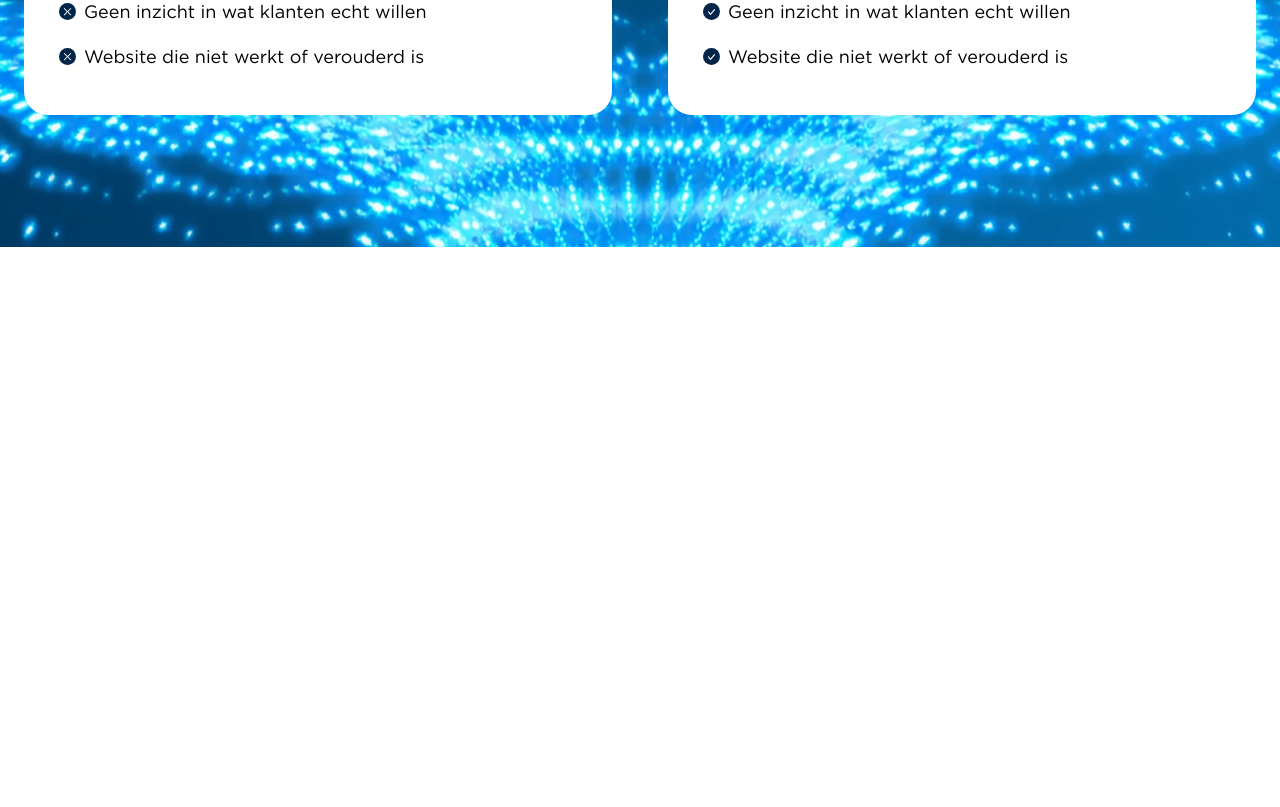
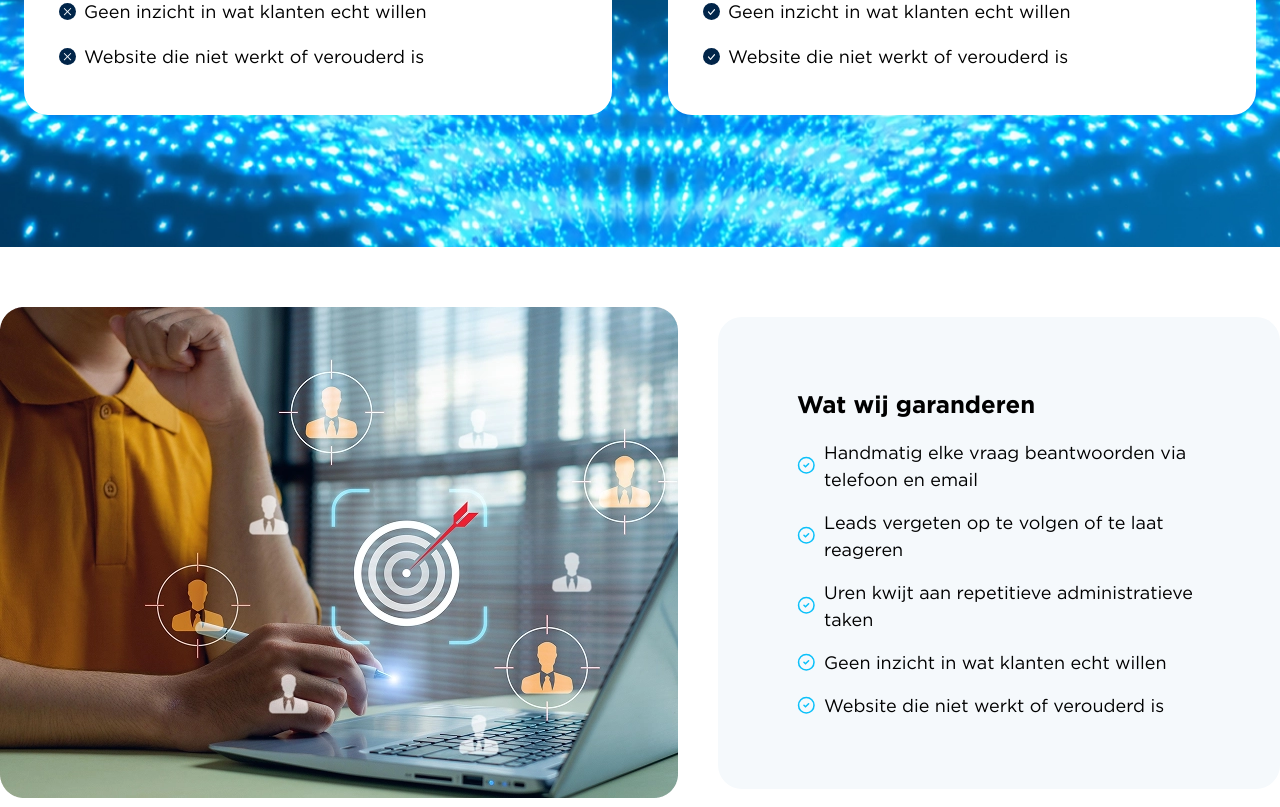
Before and after one commit to taibacreations/3616-miradaagency, a Next.js app: page / in a window 1280 px wide. Shown: the part 3016-3823 px from the top of the page. Before the commit the page ends 3263 px from the top, so only its background shows below. Built offline with nearby package versions, Linux system fonts and the light colour scheme.

Commit message:
made guarantee section

```diff
--- a/src/app/page.tsx
+++ b/src/app/page.tsx
@@ -3,6 +3,7 @@ import HeroSection from "@/components/HeroSection";
 import ServiceSection from "@/components/ServiceSection";
 import Advantages from "@/components/Advantages";
 import Solutions from "@/components/Solutions";
+import Guarantee from "@/components/Guarantee";
 
 export default function Home() {
   return (
@@ -12,6 +13,7 @@ export default function Home() {
       <ServiceSection />
       <Advantages />
       <Solutions />
+      <Guarantee />
     </main>
   );
 }
--- a/src/components/Advantages.tsx
+++ b/src/components/Advantages.tsx
@@ -86,7 +86,7 @@ const Advantages = () => {
             </div>
 
             {/* -----------------------------------------------button---------------------------------------------- */}
-            <Button href="#gratis-scan" variant="primary" className="lg:pl-[25px] lg:pr-[12px] lg:py-[13px]" icon>
+            <Button href="#gratis-scan" variant="primary" className="lg:pl-[25px] lg:pr-[12px] lg:py-[13px] " icon>
                 Ontdek Jouw Lead-Lekken — Gratis Scan
             </Button>
 
--- /dev/null
+++ b/src/components/Guarantee.tsx
@@ -0,0 +1,104 @@
+import React from 'react'
+
+const Guarantee = () => {
+  return (
+    <section className='w-full bg-white lg:min-h-[70vh] pt-[40px] sm:pt-[50px] lg:pt-[60px] pb-10 sm:pb-12 xl:pb-0'>
+        <div className='flex flex-col md:flex-row max-w-content mx-auto justify-around items-center gap-8 sm:gap-10 md:gap-6 lg:gap-1 xl:gap-10 px-4 sm:px-6 md:px-4 lg:px-2 xl:px-0'>
+            <img
+              src="/guarantee.webp"
+              alt=""
+              className="w-auto md:w-[350px] lg:w-[400px] xl:w-auto h-auto object-contain"
+            />
+            <div>
+                <div className="bg-[#F5F9FC] px-4 pt-6 pb-6 sm:px-6 sm:pt-7 sm:pb-7 md:px-6 md:pt-7 md:pb-7 lg:px-[45px] lg:py-[40px] xl:px-[79px] xl:py-[70px] rounded-3xl flex flex-col gap-2 sm:gap-3 md:gap-3 lg:gap-[16px] relative">
+                    <h3 className='font-gotham text-[16px] sm:text-[18px] md:text-[19px] lg:text-[22px] xl:text-[24px] font-bold'>
+                        Wat wij garanderen
+                    </h3>
+              <div className="flex gap-2 items-center">
+                <svg xmlns="http://www.w3.org/2000/svg" width="19" height="19" viewBox="0 0 17 17" fill="none" xmlnsXlink="http://www.w3.org/1999/xlink" className="shrink-0">
+                  <g clipPath="url(#clip0_54_460)">
+                    <path d="M8.30203 15.2201C12.1229 15.2201 15.2203 12.1227 15.2203 8.30185C15.2203 4.48101 12.1229 1.38361 8.30203 1.38361C4.48119 1.38361 1.38379 4.48101 1.38379 8.30185C1.38379 12.1227 4.48119 15.2201 8.30203 15.2201Z" stroke="#0CC1FA" strokeWidth="1.38365" strokeLinecap="round" strokeLinejoin="round"></path>
+                    <path d="M6.22656 8.30186L7.61021 9.68551L10.3775 6.91821" stroke="#0CC1FA" strokeWidth="1.38365" strokeLinecap="round" strokeLinejoin="round"></path>
+                  </g>
+                  <defs>
+                    <clipPath id="clip0_54_460">
+                      <rect width="16.6038" height="16.6038" fill="white"></rect>
+                    </clipPath>
+                  </defs>
+                </svg>
+                <p className="font-gotham text-[11px] sm:text-[12px] md:text-[13px] lg:text-[15px] xl:text-[18px]">
+                  Handmatig elke vraag beantwoorden via telefoon en email
+                </p>
+              </div>
+              <div className="flex gap-2 items-center">
+                <svg xmlns="http://www.w3.org/2000/svg" width="19" height="19" viewBox="0 0 17 17" fill="none" xmlnsXlink="http://www.w3.org/1999/xlink" className="shrink-0">
+                  <g clipPath="url(#clip0_54_460)">
+                    <path d="M8.30203 15.2201C12.1229 15.2201 15.2203 12.1227 15.2203 8.30185C15.2203 4.48101 12.1229 1.38361 8.30203 1.38361C4.48119 1.38361 1.38379 4.48101 1.38379 8.30185C1.38379 12.1227 4.48119 15.2201 8.30203 15.2201Z" stroke="#0CC1FA" strokeWidth="1.38365" strokeLinecap="round" strokeLinejoin="round"></path>
+                    <path d="M6.22656 8.30186L7.61021 9.68551L10.3775 6.91821" stroke="#0CC1FA" strokeWidth="1.38365" strokeLinecap="round" strokeLinejoin="round"></path>
+                  </g>
+                  <defs>
+                    <clipPath id="clip0_54_460">
+                      <rect width="16.6038" height="16.6038" fill="white"></rect>
+                    </clipPath>
+                  </defs>
+                </svg>
+                <p className="font-gotham text-[11px] sm:text-[12px] md:text-[13px] lg:text-[15px] xl:text-[18px]">
+                  Leads vergeten op te volgen of te laat reageren
+                </p>
+              </div>
+              <div className="flex gap-2 items-center">
+                <svg xmlns="http://www.w3.org/2000/svg" width="19" height="19" viewBox="0 0 17 17" fill="none" xmlnsXlink="http://www.w3.org/1999/xlink" className="shrink-0">
+                  <g clipPath="url(#clip0_54_460)">
+                    <path d="M8.30203 15.2201C12.1229 15.2201 15.2203 12.1227 15.2203 8.30185C15.2203 4.48101 12.1229 1.38361 8.30203 1.38361C4.48119 1.38361 1.38379 4.48101 1.38379 8.30185C1.38379 12.1227 4.48119 15.2201 8.30203 15.2201Z" stroke="#0CC1FA" strokeWidth="1.38365" strokeLinecap="round" strokeLinejoin="round"></path>
+                    <path d="M6.22656 8.30186L7.61021 9.68551L10.3775 6.91821" stroke="#0CC1FA" strokeWidth="1.38365" strokeLinecap="round" strokeLinejoin="round"></path>
+                  </g>
+                  <defs>
+                    <clipPath id="clip0_54_460">
+                      <rect width="16.6038" height="16.6038" fill="white"></rect>
+                    </clipPath>
+                  </defs>
+                </svg>
+                <p className="font-gotham text-[11px] sm:text-[12px] md:text-[13px] lg:text-[15px] xl:text-[18px]">
+                  Uren kwijt aan repetitieve administratieve taken
+                </p>
+              </div>
+              <div className="flex gap-2 items-center">
+                <svg xmlns="http://www.w3.org/2000/svg" width="19" height="19" viewBox="0 0 17 17" fill="none" xmlnsXlink="http://www.w3.org/1999/xlink" className="shrink-0">
+                  <g clipPath="url(#clip0_54_460)">
+                    <path d="M8.30203 15.2201C12.1229 15.2201 15.2203 12.1227 15.2203 8.30185C15.2203 4.48101 12.1229 1.38361 8.30203 1.38361C4.48119 1.38361 1.38379 4.48101 1.38379 8.30185C1.38379 12.1227 4.48119 15.2201 8.30203 15.2201Z" stroke="#0CC1FA" strokeWidth="1.38365" strokeLinecap="round" strokeLinejoin="round"></path>
+                    <path d="M6.22656 8.30186L7.61021 9.68551L10.3775 6.91821" stroke="#0CC1FA" strokeWidth="1.38365" strokeLinecap="round" strokeLinejoin="round"></path>
+                  </g>
+                  <defs>
+                    <clipPath id="clip0_54_460">
+                      <rect width="16.6038" height="16.6038" fill="white"></rect>
+                    </clipPath>
+                  </defs>
+                </svg>
+                <p className="font-gotham text-[11px] sm:text-[12px] md:text-[13px] lg:text-[15px] xl:text-[18px]">
+                  Geen inzicht in wat klanten echt willen
+                </p>
+              </div>
+              <div className="flex gap-2 items-center">
+                <svg xmlns="http://www.w3.org/2000/svg" width="19" height="19" viewBox="0 0 17 17" fill="none" xmlnsXlink="http://www.w3.org/1999/xlink" className="shrink-0">
+                  <g clipPath="url(#clip0_54_460)">
+                    <path d="M8.30203 15.2201C12.1229 15.2201 15.2203 12.1227 15.2203 8.30185C15.2203 4.48101 12.1229 1.38361 8.30203 1.38361C4.48119 1.38361 1.38379 4.48101 1.38379 8.30185C1.38379 12.1227 4.48119 15.2201 8.30203 15.2201Z" stroke="#0CC1FA" strokeWidth="1.38365" strokeLinecap="round" strokeLinejoin="round"></path>
+                    <path d="M6.22656 8.30186L7.61021 9.68551L10.3775 6.91821" stroke="#0CC1FA" strokeWidth="1.38365" strokeLinecap="round" strokeLinejoin="round"></path>
+                  </g>
+                  <defs>
+                    <clipPath id="clip0_54_460">
+                      <rect width="16.6038" height="16.6038" fill="white"></rect>
+                    </clipPath>
+                  </defs>
+                </svg>
+                <p className="font-gotham text-[11px] sm:text-[12px] md:text-[13px] lg:text-[15px] xl:text-[18px]">
+                  Website die niet werkt of verouderd is
+                </p>
+              </div>
+            </div>
+            </div>
+        </div>
+    </section>
+  )
+}
+
+export default Guarantee
--- a/src/components/ui/Button.tsx
+++ b/src/components/ui/Button.tsx
@@ -34,7 +34,7 @@ export default function Button({
 
   const variants: Record<Variant, string> = {
     primary:
-      "rounded-full bg-accent pl-[20px] pr-[8px] py-[10px] text-[13px] pl-[20px] md:text-[16px] text-white hover:bg-accent/90",
+      "rounded-full bg-accent pl-[20px] pr-[8px] py-[10px] text-[12px] pl-[20px] md:text-[16px] text-white hover:bg-accent/90",
     link: "text-white underline decoration-2 decoration-white/60 underline-offset-2 hover:text-accent pl-4 md:pl-0 text-[13px] md:text-[16px]",
   };
 
```
Also changed, not shown: public/cta.webp (added), public/guarantee.webp (added).
